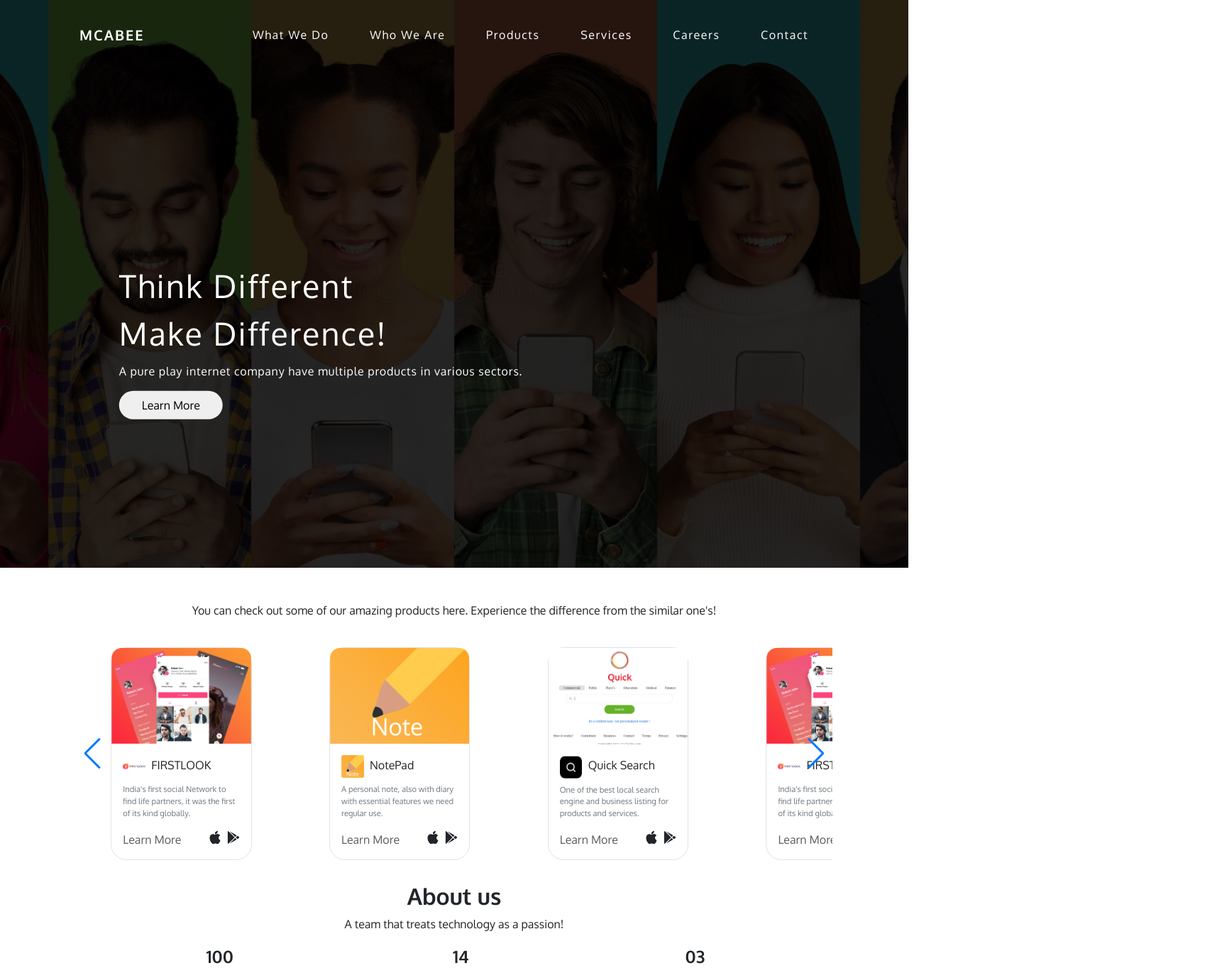
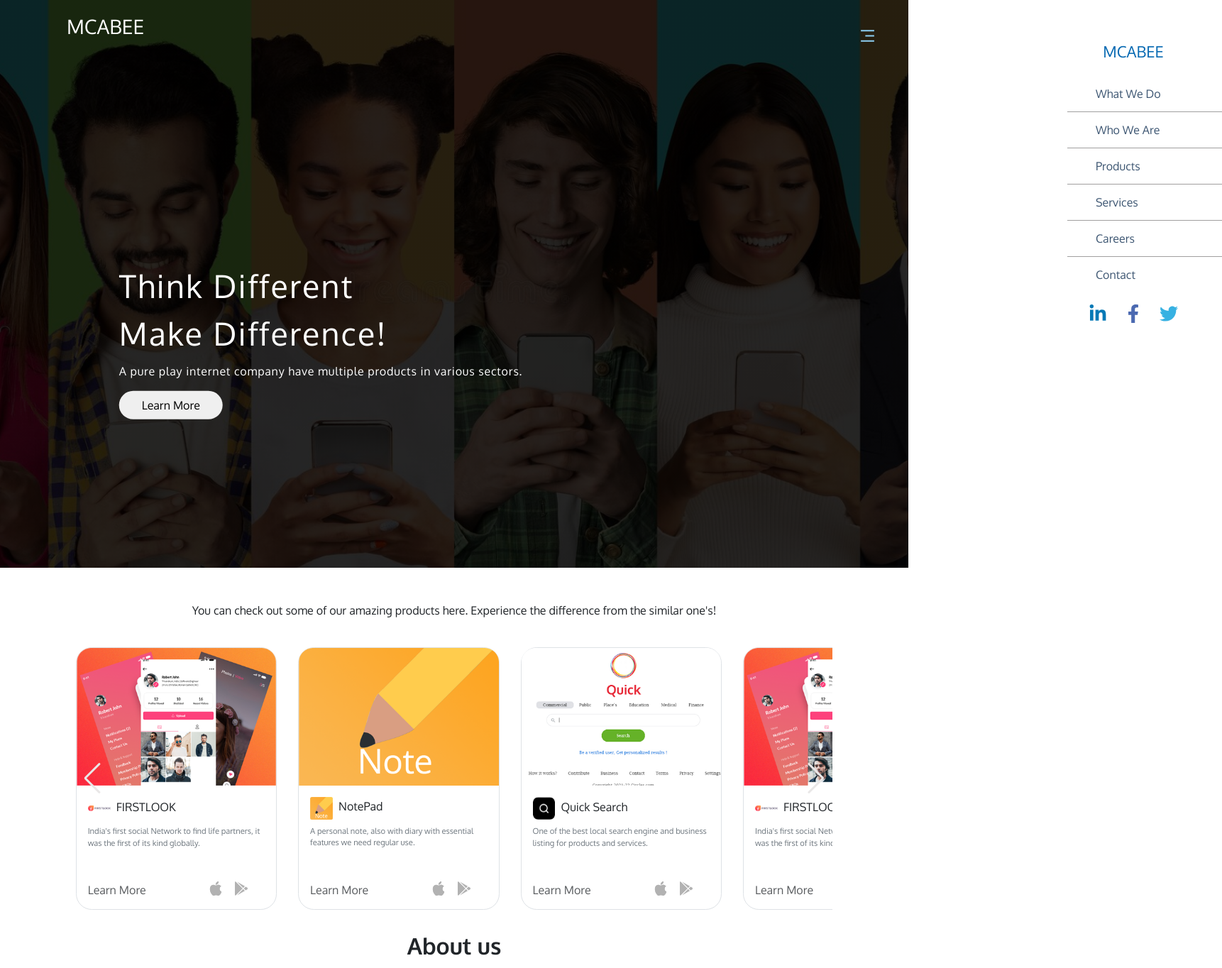
Before and after one commit to MCABEE/McAbee_Main, a React (Vite) app: page / in a window 1280 px wide. Shown: the top 1364 px of the page at 71% size, 1722 px wide, since content can reach past the window. Built offline with nearby package versions, Linux system fonts and the light colour scheme.

Commit message:
corrected code changes

```diff
--- a/src/App.css
+++ b/src/App.css
@@ -1,17 +1,28 @@
-@import url('https://fonts.googleapis.com/css2?family=Oxygen:wght@300;400;700&display=swap');
+@import url("https://fonts.googleapis.com/css2?family=Oxygen:wght@300;400;700&display=swap");
 
-*{
-  font-family: 'Oxygen', sans-serif;
+* {
+  font-family: "Oxygen", sans-serif;
+}
+body {
+  overflow-x: hidden; /* hide horizontal overflow */
+  margin: 0; /* remove default margin */
+  width: 100%; /* set width to 100% */
 }
 
-a{
+a {
   text-decoration: none;
-
+}
+li {
+  list-style: none;
 }
 
-.fw-700{
+.fw-700 {
   font-weight: 700;
 }
-.w-20{
+.w-20 {
   width: 20%;
 }
+
+::-webkit-scrollbar {
+  display: none;
+}
--- a/src/components/navbar/Navbar.jsx
+++ b/src/components/navbar/Navbar.jsx
@@ -1,49 +1,47 @@
 import React, { useState } from 'react'
 import "./navbar.css"
 import { RiMenu3Fill } from "react-icons/ri"
+import { FaLinkedinIn,FaFacebookF,FaTwitter } from "react-icons/fa"
 import { Link } from 'react-router-dom'
 
 export const Navbar = () => {
-  const [isMobileMenuOpen, setIsMobileMenuOpen] = useState(false);
+  return (
+    <>
+      <div className=' container mx-auto w-100'>
+        <div className='d-flex justify-content-between align-items-center pt-3 container position-absolute '>
+          <div className='fs-3 text-white'>
+            MCABEE
+          </div>
+          <div>
+            <input type="checkbox" id="check" className='z-3' />
+            <label for="check">
+              <RiMenu3Fill color={"#8dcff4"} size={25} />
+            </label>
 
-  const toggleMobileMenu = () => {
-    setIsMobileMenuOpen(!isMobileMenuOpen);
-  }
+            <div className="sidebar z-3">
+              <div className='sidebarcontentwrapper'>
+                <header>MCABEE</header>
+                <ul>
+                  <li><Link className="nav-link navigation-link" to="/whatwedo">What We Do</Link></li>
+                  <li><Link className="nav-link navigation-link" to="/whoweare">Who We Are</Link></li>
+                  <li><Link className="nav-link navigation-link" to="/products">Products</Link></li>
+                  <li><Link className="nav-link navigation-link" to="/services">Services</Link></li>
+                  <li> <Link className="nav-link navigation-link" to="/careers">Careers</Link></li>
+                  <li><Link className="nav-link navigation-link" to="/contact">Contact</Link></li>
+                </ul>
+                <div className='text-center pb-4'>
+                  <a href="https://www.linkedin.com/"><FaLinkedinIn className='iconliks ' size={26} color='#0579b6'/></a>
+                  <a href="https://www.facebook.com/"><FaFacebookF className='mx-4 iconliks ' size={26} color='#4b69b1'/></a>
+                  <a href="https://www.twitter.com/"><FaTwitter className='iconliks' size={26} color='#37b1e2'/></a>
+                </div>
+              </div>
+            </div>
 
-  const navbarClass = `navigationbar navbar navbar-expand-lg ${isMobileMenuOpen ? ' mobile-menu-open' : ''}`;
 
-  return (
-    <div className='navigation'>
-      <nav className={navbarClass}>
-        <div className="container-fluid">
-          <Link className="navbar-brand fw-700" to="/">MCABEE</Link>
-          <button className="navbar-toggler menubtn" onClick={toggleMobileMenu} type="button" data-bs-toggle="collapse" data-bs-target="#navbarSupportedContent" aria-controls="navbarSupportedContent" aria-expanded="false" aria-label="Toggle navigation">
-            <RiMenu3Fill />
-          </button>
-          <div className="collapse navbar-collapse" id="navbarSupportedContent">
-            <ul className="navbar-nav  ms-auto mb-2 mb-lg-0">
-              <li className="nav-item navigation-item ">
-                <Link className="nav-link navigation-link" to="/whatwedo">What We Do</Link>
-              </li>
-              <li className="nav-item navigation-item">
-                <Link className="nav-link navigation-link" to="/whoweare">Who We Are</Link>
-              </li>
-              <li className="nav-item navigation-item">
-                <Link className="nav-link navigation-link" to="/products">Products</Link>
-              </li>
-              <li className="nav-item navigation-item">
-                <Link className="nav-link navigation-link" to="/services">Services</Link>
-              </li>
-              <li className="nav-item navigation-item">
-                <Link className="nav-link navigation-link" to="/careers">Careers</Link>
-              </li>
-              <li className="nav-item navigation-item">
-                <Link className="nav-link navigation-link" to="/contact">Contact</Link>
-              </li>
-            </ul>
           </div>
         </div>
-      </nav>
-    </div>
+      </div>
+
+    </>
   )
 }
--- a/src/components/navbar/navbar.css
+++ b/src/components/navbar/navbar.css
@@ -1,50 +1,54 @@
-.navigation {
-  padding: 0 100px;
+.sidebar {
+  position:absolute;
+  right: -500px;
+  width: 250px;
+  height: 100%;
+  transition: all .5s ease;
+}
+.sidebarcontentwrapper{
+  background-color: #fff;
+  border-radius: 2rem;
+}
+.iconliks{
+  transition: .4s ease;
+}
+.iconliks:hover{
+  transform: scale(1.5);
+  transition: .4s ease;
+}
+.sidebar header {
+  font-size: 22px;
+  color: #0669b2;
+  line-height: 70px;
+  text-align: center;
+  user-select: none;
+}
+.sidebar ul a{
+  display: block;
+  height: 100%;
+  width: 100%;
+  line-height: 50px;
+  font-size: 16px;
+  color: #3d5672;
+  padding-left: 40px;
+  box-sizing: border-box;
+  border-bottom: 1px solid rgb(160, 159, 159);
+  transition: .4s;
+}
+.sidebar ul  li:last-of-type a{
+  border-bottom: none;
+}
+ul li:hover a{
+  padding-left: 50px;
+}
+#check{
+  display: none;
+}
+label {
   position: absolute;
-  width: 100%;
-  z-index: 10;
+  border-radius: 3px;
+  cursor: pointer;
 }
-
-.menubtn {
-  border: none;
-  border-radius: 50%;
-  background-color: #99ccff;
-  width: 30px;
-  padding: 7px;
-  height: 30px;
-  display: flex;
-  justify-content: center;
-  align-items: center;
+#check:checked ~ .sidebar{
+  right: 10px;
 }
-.navigation-item {
-  padding: 1.3em;
-}
-
-.navigationbar,
-.navigationbar a {
-  color: white;
-  letter-spacing: 0.1em;
-}
-.navigationbar,
-.navigationbar a:hover {
-  color: #99ccff;
-}
-.mobile-menu-open {
-  transition: background-color 0.3s ease-out, color 0.3s ease-out;
-  background-color: #ffffff;
-}
-
-@media (max-width: 768px) {
-  .navigation {
-    padding: 0;
-  }
-
-  .navigation-link {
-    padding: 0;
-    padding-left: 25px;
-  }
-  .navigationbar,
-  .navigationbar a {
-    color: #2f6091;
-  }
-}
--- a/src/pages/contact/questions/Questions.jsx
+++ b/src/pages/contact/questions/Questions.jsx
@@ -1,4 +1,5 @@
 import React from 'react'
+import "./question.css"
 
 export const Questions = () => {
     return (
@@ -63,7 +64,7 @@
                     </div>
                 </div>
             </div>
-            <a className='btn btn-outline-secondary my-4' href='#'>Something else ?</a>
+            <a className='btn btn-outline-secondary my-4 p-1 px-2' href='#' style={{fontSize:"0.8rem",borderColor:"#bfbfbf"}}>Something else ?</a>
         </div>
     )
 }
--- /dev/null
+++ b/src/pages/contact/questions/question.css
@@ -0,0 +1,8 @@
+.accordion-button:not(.collapsed) {
+    background-color: transparent !important;
+    box-shadow: none !important;
+  }
+.accordion{
+    --bs-accordion-btn-focus-box-shadow:none;
+    --bs-accordion-active-color: #4867b0;
+}
--- a/src/pages/home/productCarousel/ProductCarousel.jsx
+++ b/src/pages/home/productCarousel/ProductCarousel.jsx
@@ -79,13 +79,21 @@
         <div >
             <Swiper
                 slidesPerView={1}
-                spaceBetween={10}
+                spaceBetween={30}
                 modules={[Navigation, Pagination, Scrollbar, A11y]}
                 navigation
+                autoplay={{ delay: 1000 }}
                 loop={true}
                 breakpoints={{
                     // when window width is <= 640px
-                    640: {
+                    490: {
+                        slidesPerView: 1.5,
+
+                    },
+                    576: {
+                        slidesPerView: 2.5,
+                    },
+                    992: {
                         slidesPerView: 3.5,
 
                     }
@@ -100,7 +108,8 @@
                                     <img src={item.image} alt="" />
                                 </div>
                                 {/* details card */}
-                                <div className="p-3">
+                                <div className=" card-body p-3">
+                                    <div className="d-flex flex-column">
                                         <div className="d-flex align-items-end ">
                                             <div className="productLogo">
                                                 <img src={item.logo} alt="" />
@@ -108,12 +117,17 @@
                                             <h6 className="ps-2  ">{item.title}</h6>
                                         </div>
                                         <p className="producttext text-secondary pt-2">{item.content}</p>
+
+                                        <div className=" position-absolute bottom-0 pb-3" style={{width:"80%"}}>
                                             <div className="d-flex justify-content-between">
-                                        <a className="text-muted fs-6">Learn More</a>
-                                        <div className="d-flex gap-2">
-                                            <BsApple />
-                                            <FaGooglePlay />
+                                                <a className="text-muted fs-6 pc-learnmore" >Learn More</a>
+                                                <div className="d-flex gap-3">
+                                                    <BsApple className="pc-bs-apple" size={20}/>
+                                                    <FaGooglePlay className="pc-googleplay" size={20}/>
                                                 </div>
+                                            </div>
+                                        </div>
+
                                     </div>
                                 </div>
                             </div>
--- a/src/pages/home/productCarousel/productCarousel.scss
+++ b/src/pages/home/productCarousel/productCarousel.scss
@@ -1,6 +1,6 @@
 .swiper {
   width: 100%;
-  height: 100%;
+  height:100%;
 }
 
 .swiper-slide {
@@ -12,6 +12,7 @@
   display: flex;
   justify-content: center;
   align-items: center;
+  height: 100%;
   .carouselcard {
     display: flex;
     flex-direction: column;
@@ -31,6 +32,14 @@
     }
   }
 }
+.swiper-slide .carouselcard{
+  width: 100%;
+}
+.swiper-button-prev, .swiper-button-next{
+  color: rgb(233, 231, 231);
+
+}
+
 
 .swiper-slide img {
   display: block;
@@ -38,3 +47,61 @@
   height: 100%;
   object-fit: cover;
 }
+.pc-learnmore:hover{
+  color: #0A7BBF !important;
+  text-decoration: underline;
+  cursor: pointer;
+}
+.pc-bs-apple,.pc-googleplay{
+ color: #b2b2b2;
+ cursor: pointer;
+}
+.pc-bs-apple:hover,.pc-googleplay:hover{
+ color: rgb(33,37,41);
+}
+
+
+
+
+@media screen and (min-width: 1200px) {
+  /* CSS styles for screens with a maximum width of 1200px */
+  .swiper-slide{
+    .carouselcard {
+      height: 370px;
+    }
+  }
+}
+@media screen and (max-width: 1200px) {
+  /* CSS styles for screens with a maximum width of 1200px */
+  .swiper-slide{
+    .carouselcard {
+      height: 320px;
+    }
+  }
+}
+
+@media screen and (max-width: 992px) {
+  /* CSS styles for screens with a maximum width of 600px */
+  .swiper-slide{
+    .carouselcard {
+      height: 320px;
+    }
+  }
+}
+@media screen and (max-width: 768px) {
+  /* CSS styles for screens with a maximum width of 600px */
+  .swiper-slide{
+    .carouselcard {
+      height: 320px;
+    }
+  }
+}
+@media screen and (max-width: 576px) {
+  /* CSS styles for screens with a maximum width of 600px */
+  .swiper-slide{
+    .carouselcard {
+      height: 380px;
+      background-color: violet;
+    }
+  }
+}
```
Also changed, not shown: src/App.jsx (line endings or trailing spaces). Lines whose indentation alone changed are shown as unchanged.
